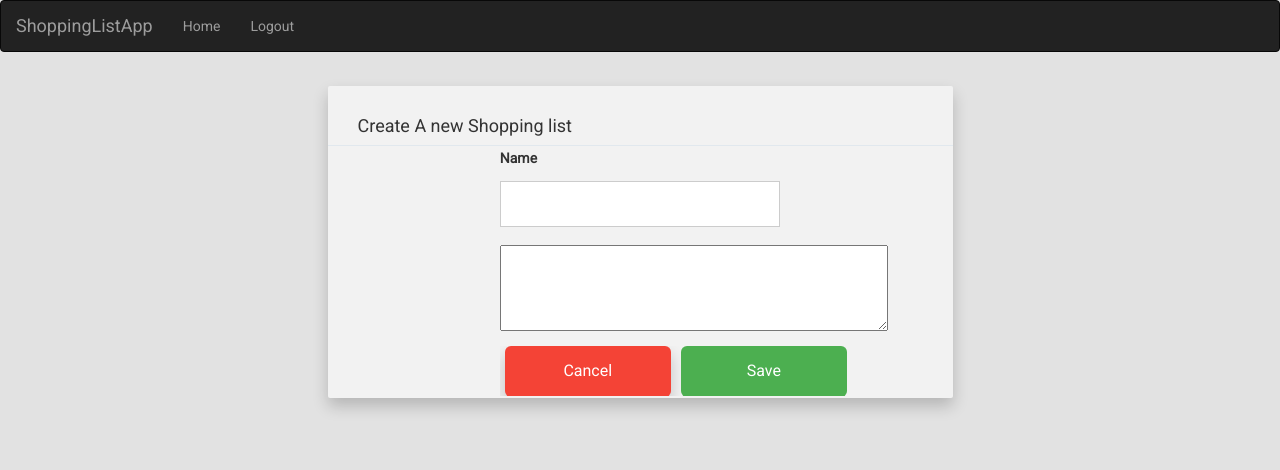
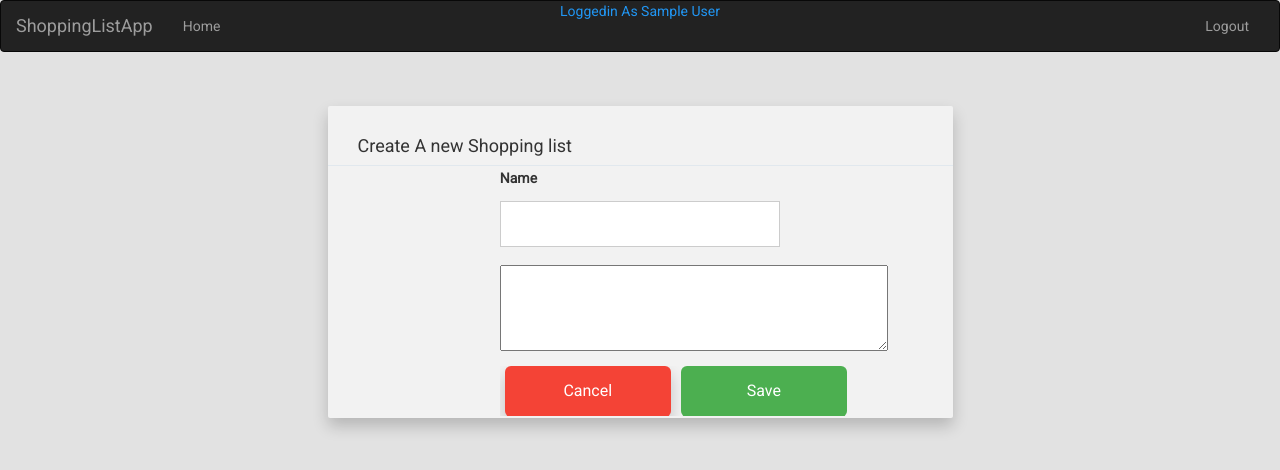
Before and after one commit to esirK/ShoppingList, a Flask app: page /create_shoppinglist in a window 1280 px wide. Shown: the top 470 px of the page. Run offline with Flask 2, Linux system fonts and the light colour scheme; the visitor is signed in with stand-in values (Sample User, id 1); some libraries are stand-ins or nearby versions.

Commit message:
Refactor html code for a better UI

```diff
--- a/app/static/main.css
+++ b/app/static/main.css
@@ -41,7 +41,7 @@ button a {
 	background-color: #f2f2f2;
 	border-radius: 2px;
     box-shadow: 0 8px 16px 0 rgba(0,0,0,0.2);
-	margin:10px auto auto;
+	margin:30px auto auto;
 	transition: all 0.25s;
 }
 /* On mouse-over, add a deeper shadow */
@@ -74,7 +74,7 @@ h2 {
     margin: 8px 10px;
 }
 .updatebtn{
-    background-color: #ffbe28;
+    background-color: #7dc855;
     float: right;
     width: 25%;
     margin: 8px 10px;
@@ -112,7 +112,7 @@ h2 {
 .view-btn {
     width: 30%;
     margin-bottom: 0px;
-    background: #7dc855;
+    background: #ffbe28;
     margin: 8px 10px;
 }
 .new-btn {
@@ -132,3 +132,10 @@ h2 {
 div + button {
 float: right;
 }
+@media (min-width: 768px) {
+  .navbar-nav.navbar-center {
+    position: absolute;
+    left: 50%;
+    transform: translatex(-50%);
+  }
+}
--- a/app/templates/base.html
+++ b/app/templates/base.html
@@ -17,10 +17,17 @@
             <a class="navbar-brand" href="/">ShoppingListApp</a>
         </div>
         <div class="navbar-collapse collapse">
-            <ul class="nav navbar-nav">
+            <ul class="nav navbar-nav navbar-left">
                 <li><a href="/">Home</a></li>
+            </ul>
+            <ul class="nav navbar-nav navbar-right">
                 {% if current_user.is_authenticated %}
                 <li><a href="/logout">Logout</a></li>
+                {% endif %}
+            </ul>
+            <ul class="nav navbar-nav navbar-center">
+                {% if current_user.is_authenticated %}
+                <p style="color: #2196F3">Loggedin As {{ current_user.name }} </p>
                 {% endif %}
             </ul>
         </div>
@@ -31,7 +38,7 @@
 {% block content %}
 <div class="container-fluid">
     <div class="container">
-        {% for category, message in get_flashed_messages(with_categories=true) %}
+        {% for category , message in get_flashed_messages(with_categories=true) %}
         <div class="alert alert-{{ category }} alert-dismissible" role="alert">
             <button type="button" class="close" data-dismiss="alert">&times;</button>
             {{ message }}
--- a/app/templates/update_item.html
+++ b/app/templates/update_item.html
@@ -14,7 +14,7 @@
 {% block page_content %}
 <form class="card" method="post">
     <div class="form-header">
-        <h4 class="title">Update Item In {{ current_user.get_shopping_lst(shopping_list_name).name }}</h4>
+        <h4 class="title">Update Item</h4>
     </div>
     <div class="container">
 
@@ -22,6 +22,7 @@
 
         {{ form.item_name.label }}
         {{ form.item_name(value=item.name) }}
+
 
         {{ form.item_price.label }}
         {{ form.item_price(value=item.price) }}
@@ -31,7 +32,7 @@
         {{ form.item_quantity(value=item.quantity) }}
 
         {{ form.category.label }}
-        {{ form.category(value=item.category) }}
+        {{ form.category(value=item.category, readonly=True) }}
 
         <div class="btm_buttons">
             <button type="button"  class="cancelbtn" onclick="history.back()" >Cancel</button>
--- a/app/templates/userdashboard.html
+++ b/app/templates/userdashboard.html
@@ -15,7 +15,6 @@
         </button>
         <div class="form-header">
             <h2 class="title">Awesome ShoppingList App</h2>
-            <p style="color: #2196F3">Loggedin As {{ current_user.name }} </p>
         </div>
 
         <div class="card">
```
Also changed, not shown: app/models/item.py (+10 -0 lines).
